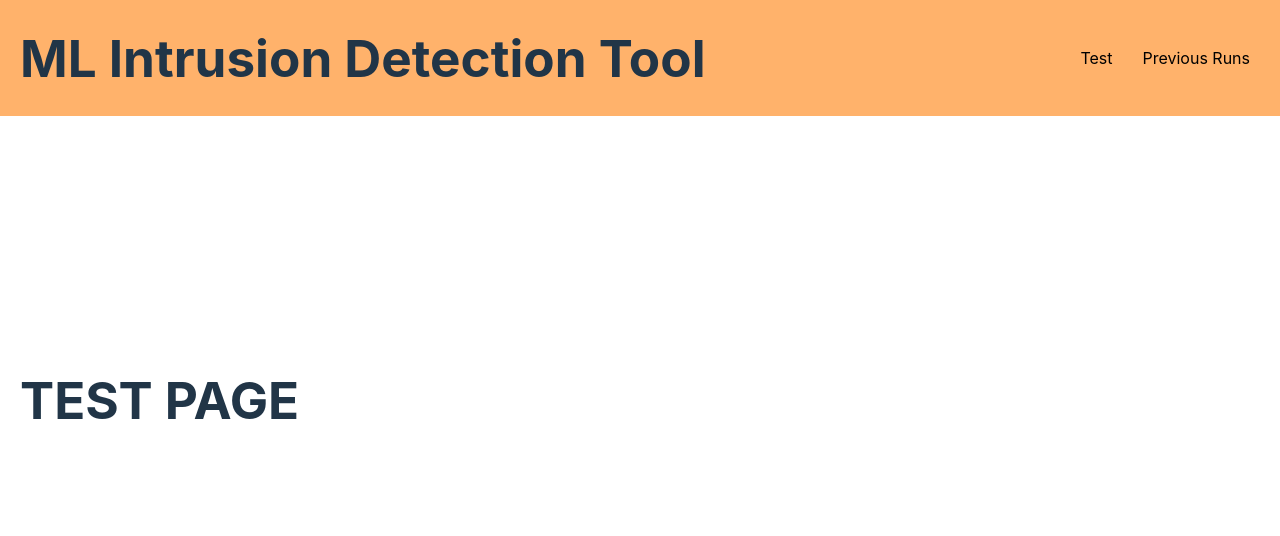
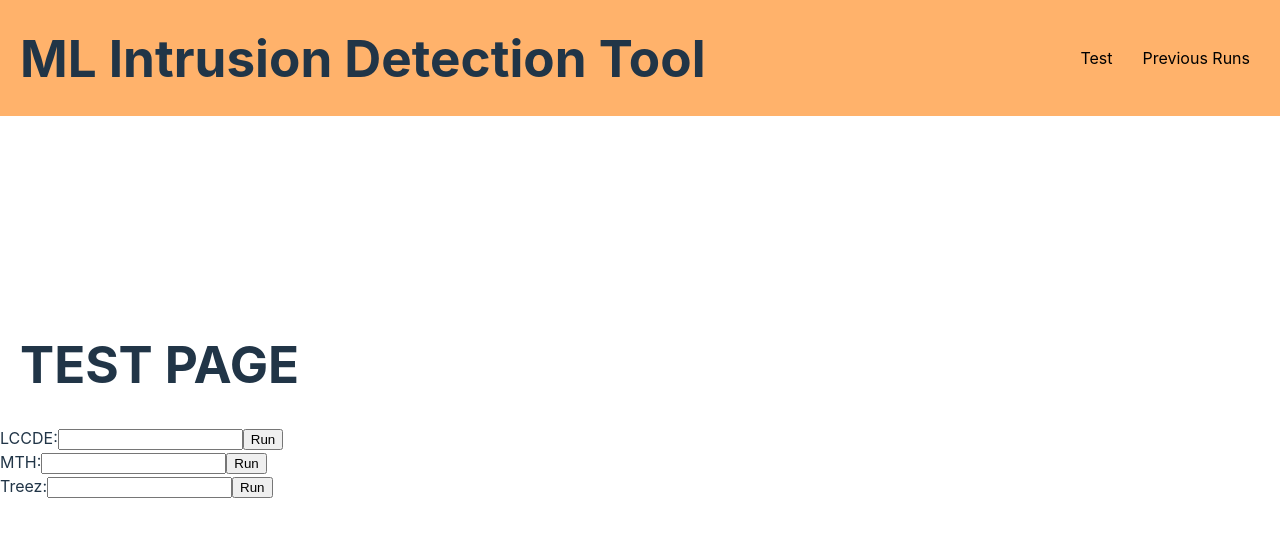
Before and after one commit to ZaneLeBlanc/Group66Frontend, a React (Vite) app in the folder Frontend/: page /Test in a window 1280 px wide. Shown: the top 536 px of the page. Built offline with nearby package versions, Linux system fonts and the light colour scheme.

Commit message:
input fields created

```diff
--- a/Frontend/src/Components/Test.tsx
+++ b/Frontend/src/Components/Test.tsx
@@ -3,6 +3,27 @@ function Test() {
     return (
         <>
             <h1>TEST PAGE</h1>
+            <form>
+                <label>
+                    LCCDE:
+                    <input type="text" name="lccdeinput" />
+                </label>
+                <input type="submit" value="Run"/>
+            </form>
+            <form>
+                <label>
+                    MTH:
+                    <input type="text" name="lccdeinput" />
+                </label>
+                <input type="submit" value="Run"/>
+            </form>
+            <form>
+                <label>
+                    Treez:
+                    <input type="text" name="lccdeinput" />
+                </label>
+                <input type="submit" value="Run"/>
+            </form>
         </>
     )
 }
```
